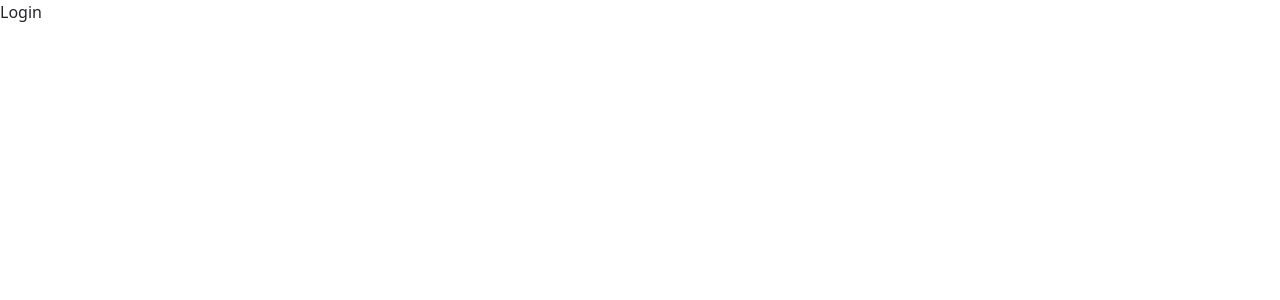
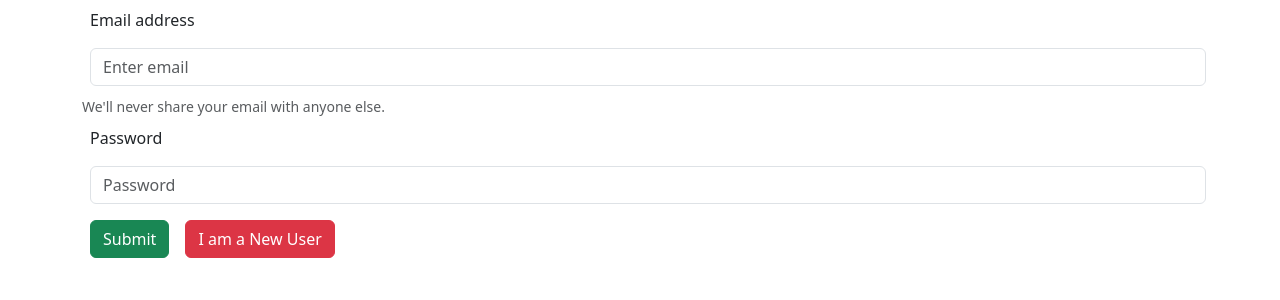
Before and after one commit to ritikkamboj/GOFOOD, a React (Create React App) app in the folder frontend/: page /login in a window 1280 px wide. Shown: the top 300 px of the page. Built offline with nearby package versions, Linux system fonts and the light colour scheme.

Commit message:
created working login user

```diff
--- a/frontend/src/screens/Login.jsx
+++ b/frontend/src/screens/Login.jsx
@@ -1,7 +1,90 @@
-import React from "react";
+import React, { useState } from "react";
+import { Link, useNavigate } from "react-router-dom";
 
 function Login() {
-  return <div>Login</div>;
+  let navigate = useNavigate();
+  const [credentials, setCredentials] = useState({
+    email: "",
+    password: "",
+  });
+  async function handleSubmit(e) {
+    e.preventDefault();
+
+    const response = await fetch("http://localhost:5000/api/loginuser", {
+      method: "POST",
+      headers: {
+        "Content-Type": "application/json",
+      },
+      body: JSON.stringify({
+        email: credentials.email,
+        password: credentials.password,
+      }),
+    });
+    console.log(response);
+
+    const json = await response.json();
+    console.log(json);
+
+    if (!json.success) {
+      alert("please enter right credentials ");
+    } else {
+      navigate("/");
+    }
+  }
+
+  function onChange(event) {
+    setCredentials((prevCredentials) => ({
+      ...prevCredentials,
+      [event.target.name]: event.target.value,
+    }));
+  }
+  return (
+    <div className="container">
+      <form onSubmit={handleSubmit}>
+        <div className="form-group">
+          <label className="m-2" for="exampleInputEmail1">
+            Email address
+          </label>
+          <input
+            type="email"
+            className="form-control m-2"
+            id="exampleInputEmail1"
+            aria-describedby="emailHelp"
+            placeholder="Enter email"
+            name="email"
+            value={credentials.email}
+            onChange={onChange}
+          />
+          <small id="emailHelp" className="form-text text-muted">
+            We'll never share your email with anyone else.
+          </small>
+        </div>
+        <div className="form-group">
+          <label className="m-2" for="exampleInputPassword1">
+            Password
+          </label>
+          <input
+            type="password"
+            className="form-control m-2"
+            id="exampleInputPassword1"
+            placeholder="Password"
+            name="password"
+            value={credentials.password}
+            onChange={onChange}
+          />
+        </div>
+
+        <button type="submit" className="btn btn-success m-2">
+          Submit
+        </button>
+        <button type="submit" className="btn btn-danger m-2">
+          <Link to="/signup" className="nav-link">
+            I am a New User
+          </Link>
+        </button>
+      </form>
+    </div>
+  );
 }
 
 export default Login;
```
Also changed, not shown: 1 other file (tests, documents, lock files or other folders).
